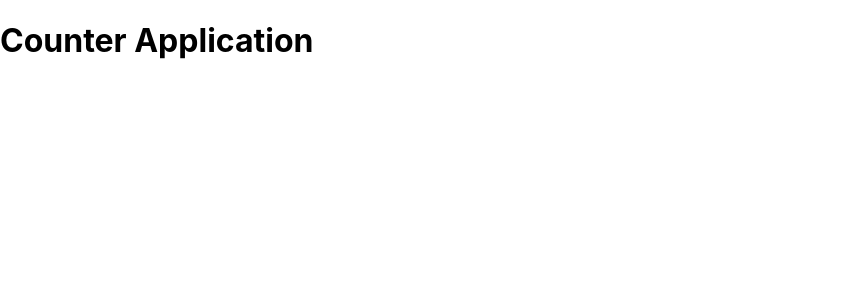
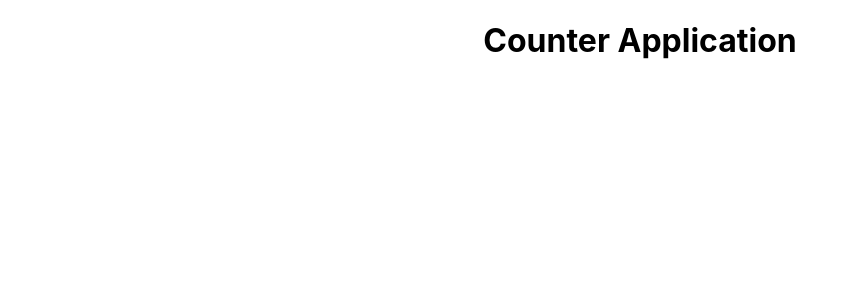
Before and after one commit to pronayguha13/ReduxCounter, a React (Create React App) app: page / in a window 1280 px wide. Shown: the top 300 px of the page, without its empty margins (0-857 px from the left). Built offline with nearby package versions, Linux system fonts and the light colour scheme.

Commit message:
project structured, gitignore updated

```diff
--- a/src/App.js
+++ b/src/Containers/App/App.js
@@ -1,8 +1,7 @@
-import "./App.css";
-
+import styles from "./App.module.css";
 const App = () => {
   return (
-    <div>
+    <div className={styles.App}>
       <h1>Counter Application</h1>
     </div>
   );
--- a/src/index.js
+++ b/src/index.js
@@ -1,7 +1,7 @@
 import React from "react";
 import ReactDOM from "react-dom";
 import "./index.css";
-import App from "./App";
+import App from "./Containers/App/App";
 
 ReactDOM.render(
   <React.StrictMode>
```
Also changed, not shown: src/Containers/App/App.module.css (renamed from src/App.css), src/Redux/store.js (added), 1 other file (tests, documents, lock files or other folders).
